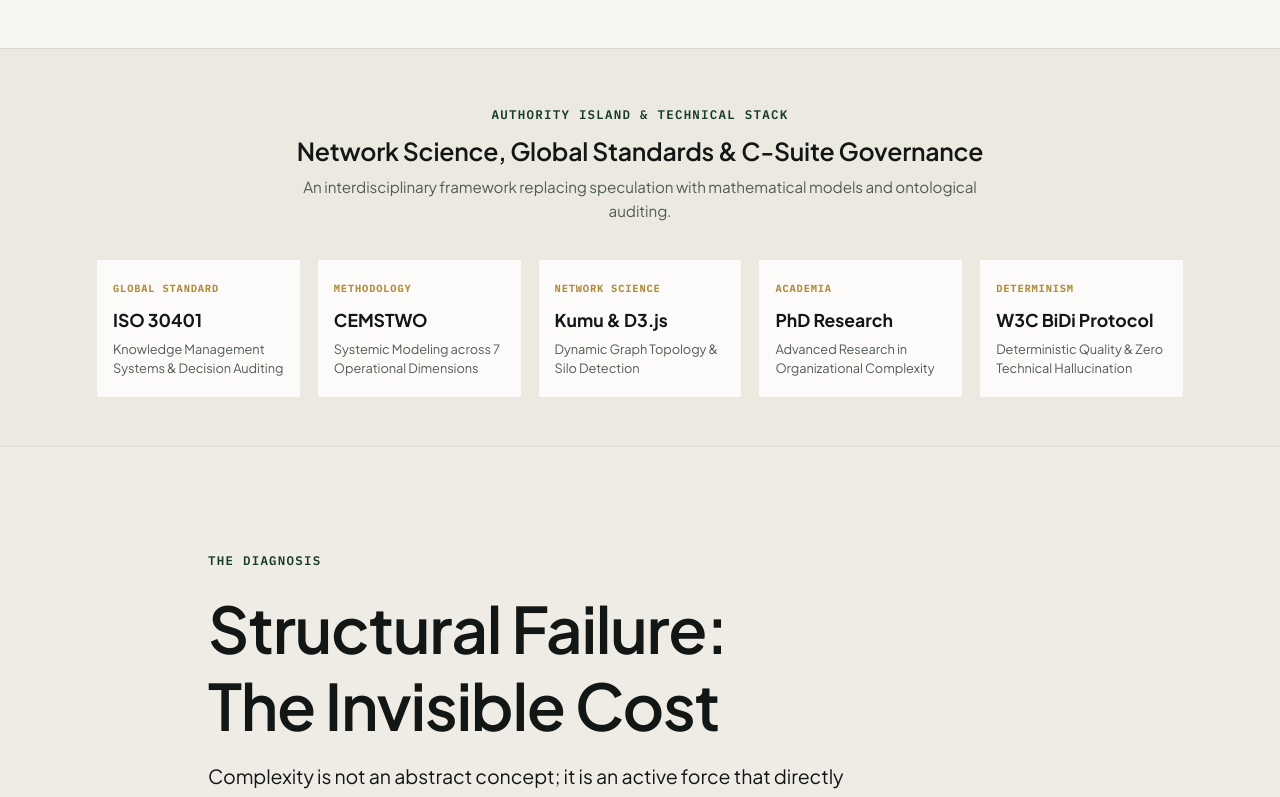
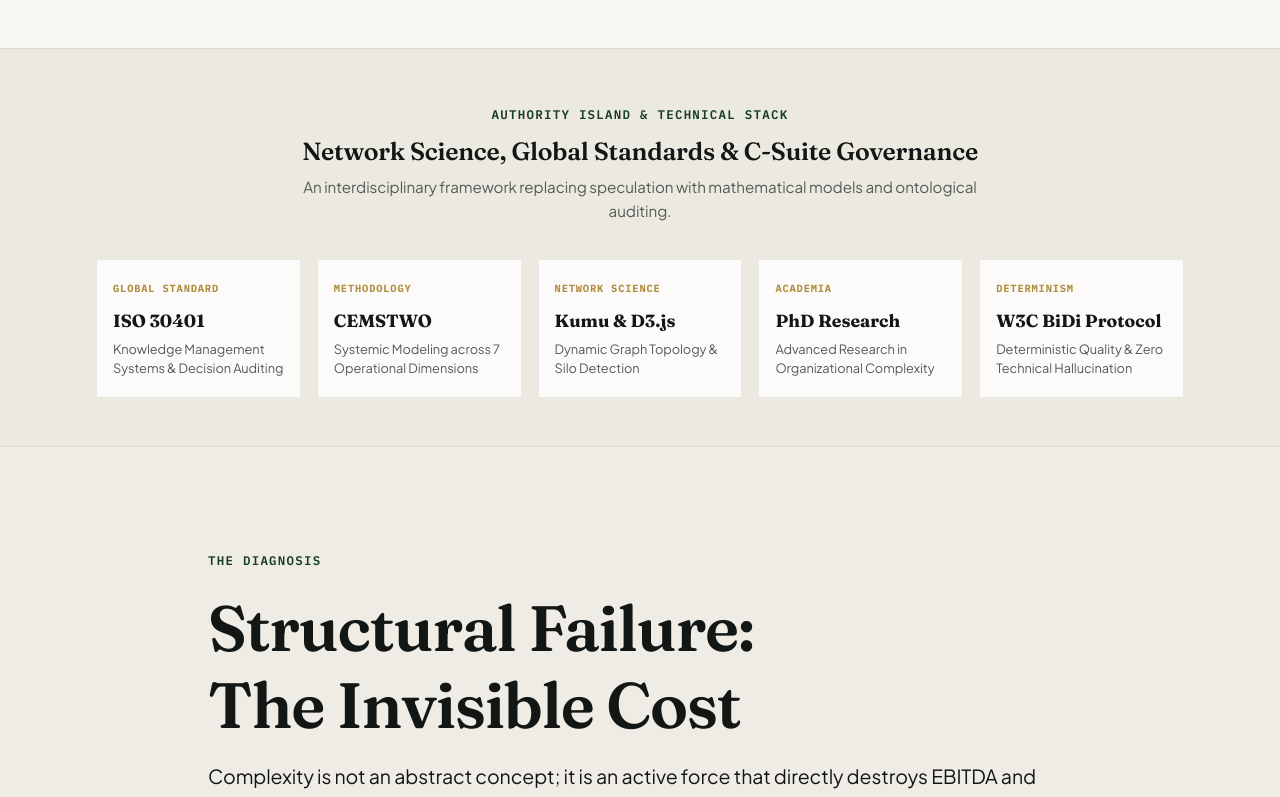
Before and after one commit to willkwolf/Thinking-as-a-Service, a React (Vite) app: page / in a window 1280 px wide. Shown: the part 1420-2217 px from the top of the page. Built offline with nearby package versions, Linux system fonts and the light colour scheme.

Commit message:
feat(typography): implementar mejoras tipograficas exclusivas para foso visual, cifras tabulares y cero CLS

```diff
--- a/index.html
+++ b/index.html
@@ -13,7 +13,12 @@
     <link rel="preconnect" href="https://fonts.googleapis.com" />
     <link rel="preconnect" href="https://fonts.gstatic.com" crossorigin />
     <link
-      href="https://fonts.googleapis.com/css2?family=Plus+Jakarta+Sans:wght@400;500;600;700;800&family=IBM+Plex+Mono:wght@400;500;600;700&display=swap"
+      rel="preload"
+      as="style"
+      href="https://fonts.googleapis.com/css2?family=Fraunces:ital,opsz,wght@0,9..144,300..900;1,9..144,300..900&family=Plus+Jakarta+Sans:wght@400;500;600;700;800&family=IBM+Plex+Mono:wght@400;500;600;700&display=swap"
+    />
+    <link
+      href="https://fonts.googleapis.com/css2?family=Fraunces:ital,opsz,wght@0,9..144,300..900;1,9..144,300..900&family=Plus+Jakarta+Sans:wght@400;500;600;700;800&family=IBM+Plex+Mono:wght@400;500;600;700&display=swap"
       rel="stylesheet"
     />
     <link rel="preload" href="/Assets/visual-mapping-poster.jpg" as="image" />
--- a/src/components/sections/ProposalLayer.css
+++ b/src/components/sections/ProposalLayer.css
@@ -221,6 +221,7 @@
   font-size: 1.1rem;
   font-weight: 700;
   color: var(--amber);
+  font-variant-numeric: tabular-nums;
 }
 
 .pack-price small {
@@ -242,6 +243,7 @@
   color: var(--blueprint);
   opacity: 0.88;
   letter-spacing: 0.02em;
+  font-variant-numeric: tabular-nums;
 }
 
 /* Proposal Summary Card */
@@ -298,6 +300,7 @@
   font-family: var(--font-mono);
   color: var(--blueprint);
   font-size: 0.85rem;
+  font-variant-numeric: tabular-nums;
 }
 
 .summary-pricing {
@@ -322,6 +325,7 @@
   color: var(--amber);
   line-height: 1.1;
   margin-top: 0.25rem;
+  font-variant-numeric: tabular-nums;
 }
 
 .pricing-note {
--- a/src/styles/global.css
+++ b/src/styles/global.css
@@ -1,4 +1,23 @@
 @import './tokens.css';
+
+/* Zero-CLS Fallback Metric Overrides (Recomendación TaaS #3 & Protocolo CLS=0.00) */
+@font-face {
+  font-family: 'Fraunces-Fallback';
+  src: local('Georgia');
+  ascent-override: 96%;
+  descent-override: 24%;
+  line-gap-override: 0%;
+  size-adjust: 102%;
+}
+
+@font-face {
+  font-family: 'Jakarta-Fallback';
+  src: local('Arial'), local('Helvetica');
+  size-adjust: 104.2%;
+  ascent-override: 98.5%;
+  descent-override: 24.1%;
+  line-gap-override: 0%;
+}
 
 *,
 *::before,
@@ -144,6 +163,7 @@ h2,
 h3 {
   color: var(--ink);
   font-family: var(--font-display);
+  font-optical-sizing: auto;
   text-wrap: balance;
 }
 
@@ -153,7 +173,8 @@ h1 {
   font-size: var(--step-5);
   font-weight: 700;
   line-height: 1.1;
-  letter-spacing: -0.03em;
+  letter-spacing: -0.025em;
+  font-variation-settings: "opsz" 72, "SOFT" 50;
 }
 
 h2 {
@@ -164,6 +185,7 @@ h2 {
   line-height: 1.2;
   letter-spacing: -0.02em;
   font-style: normal;
+  font-variation-settings: "opsz" 48, "SOFT" 30;
 }
 
 h3 {
@@ -172,10 +194,11 @@ h3 {
   font-weight: 600;
   line-height: 1.3;
   letter-spacing: -0.01em;
+  font-variation-settings: "opsz" 24, "SOFT" 20;
 }
 
 p {
-  max-width: 44rem;
+  max-width: 65ch;
   margin-bottom: 1.2rem;
   color: var(--muted);
   font-weight: 400;
@@ -225,7 +248,7 @@ p {
   letter-spacing: 0.08em;
   text-transform: uppercase;
   text-decoration: none;
-  transition: background-color 0.2s ease, border-color 0.2s ease, color 0.2s ease;
+  transition: transform 0.2s cubic-bezier(0.16, 1, 0.3, 1), background-color 0.2s ease, border-color 0.2s ease, color 0.2s ease, box-shadow 0.2s ease;
   border: 1px solid var(--line-strong);
 }
 
@@ -238,6 +261,8 @@ p {
   background: #0d2517;
   border-color: #0d2517;
   color: #ffffff;
+  transform: translateY(-2px);
+  box-shadow: 0 4px 14px rgba(22, 60, 38, 0.22);
 }
 
 .btn-primary:focus-visible {
@@ -255,11 +280,29 @@ p {
   border-color: var(--line-strong);
   background: rgba(22, 60, 38, 0.06);
   color: var(--ink);
+  transform: translateY(-2px);
+  box-shadow: 0 4px 12px rgba(18, 22, 20, 0.08);
 }
 
 .btn-secondary:focus-visible {
   outline: 2px solid var(--blueprint);
   outline-offset: 3px;
+}
+
+/* Erradicación de micro-saltos horizontales en telemetría y datos numéricos (Recomendación TaaS #2 & Anti-patrón 4) */
+.font-mono,
+[class*="mono"],
+.eyebrow,
+.pack-price,
+.total-amount,
+.procurement-hours,
+.metric-figure,
+.stat-number,
+.badge-mono,
+.hero-status-pill,
+.authority-item,
+.pack-procurement-ref {
+  font-variant-numeric: tabular-nums;
 }
 
 .cta-row {
--- a/src/styles/tokens.css
+++ b/src/styles/tokens.css
@@ -18,8 +18,8 @@
   --good: #1a5634;
   --shadow: rgba(18, 22, 20, 0.05);
   --grid-line: rgba(22, 60, 38, 0.04);
-  --font-body: 'Plus Jakarta Sans', system-ui, -apple-system, sans-serif;
-  --font-display: 'Plus Jakarta Sans', system-ui, -apple-system, sans-serif;
+  --font-body: 'Plus Jakarta Sans', 'Jakarta-Fallback', system-ui, -apple-system, sans-serif;
+  --font-display: 'Fraunces', 'Fraunces-Fallback', Georgia, serif;
   --font-mono: 'IBM Plex Mono', 'SFMono-Regular', Consolas, monospace;
   --step-0: 1.0625rem;
   --step-1: 1.22rem;
```
